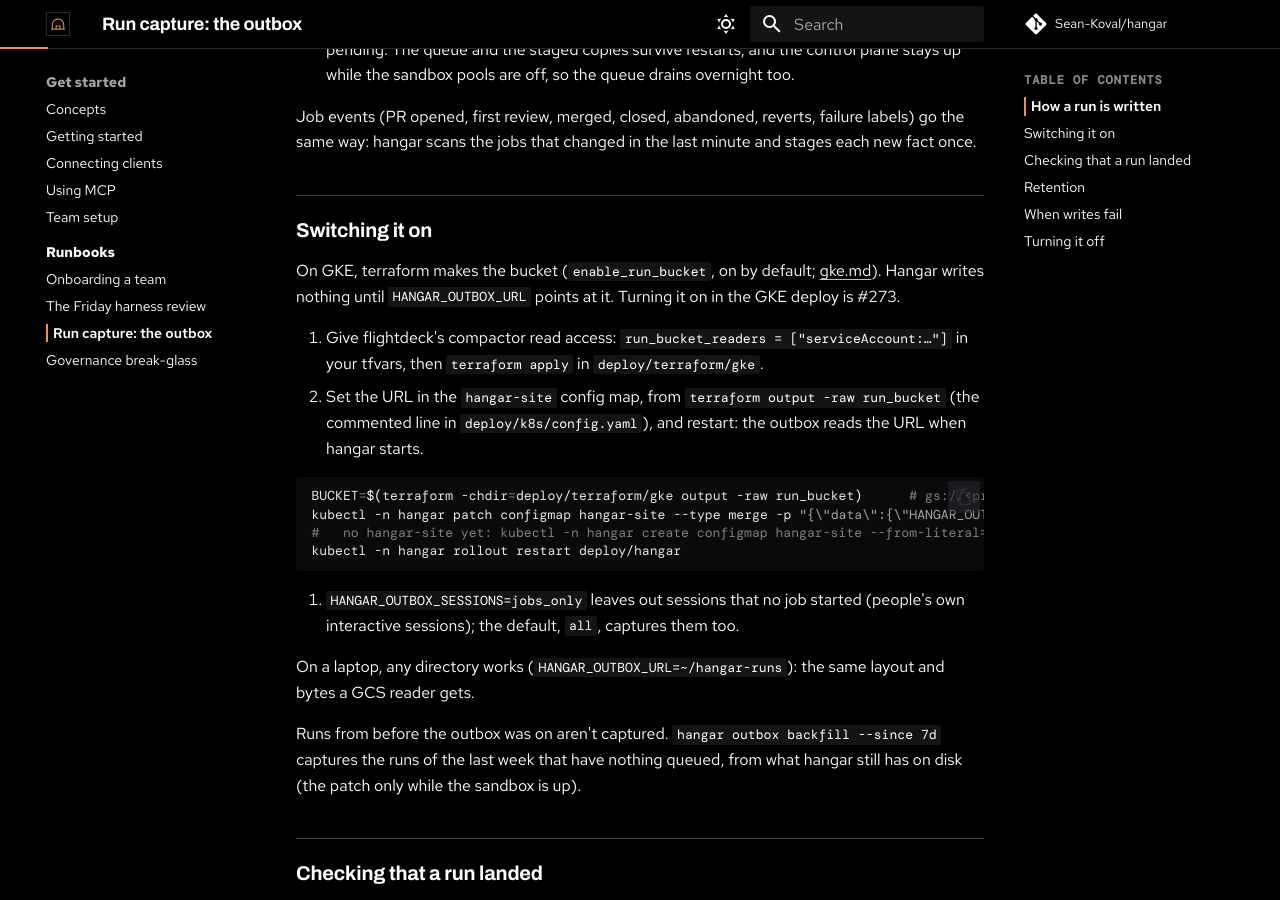
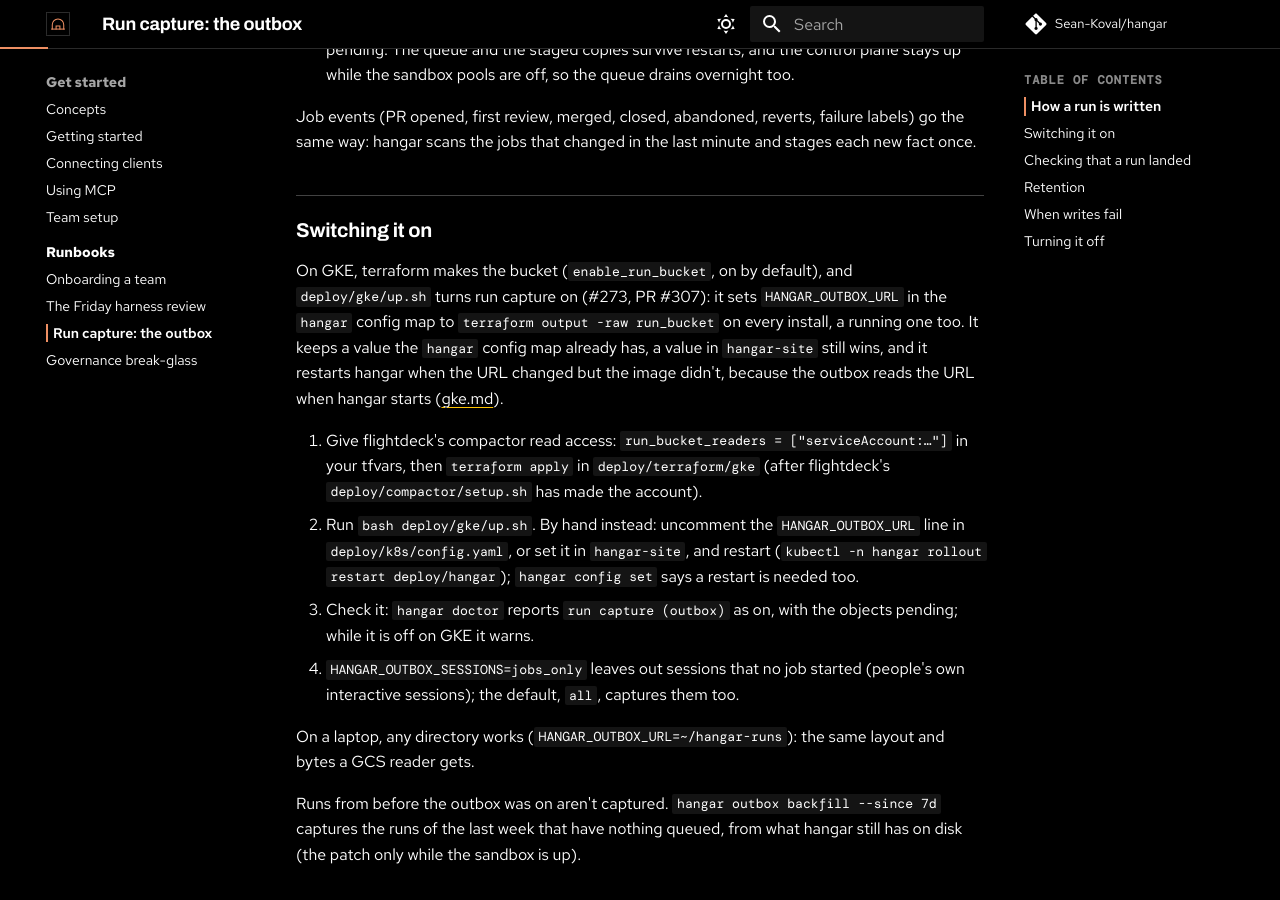
Before and after one commit to Sean-Koval/hangar, an MkDocs documentation site: the page built from docs/runbooks/outbox.md, in a window 1280 px wide and 900 px high, scrolled down 844 px. Built offline with MkDocs 1.6.1 and Material for MkDocs 9.7.7, drawn with Linux system fonts in a browser that asks for light colours; comment, search, counter and statistics services are not loaded.

Commit message:
docs: up.sh turns run capture on (#273, PR #307)
The outbox runbook, the upgrade guide and the onboarding runbook now say
that deploy/gke/up.sh sets HANGAR_OUTBOX_URL from terraform's run_bucket
and restarts hangar when it changes, instead of telling people to patch
hangar-site by hand. `hangar config set` now flags the restart (#307).

Part of #187

Co-Authored-By: Claude Opus 5.5 <noreply@anthropic.com>
Claude-Session: https://claude.ai/code/session_01HvitnJ1UBiCErYxq9RC6B8

````diff
--- a/docs/runbooks/outbox.md
+++ b/docs/runbooks/outbox.md
@@ -29,22 +29,20 @@ the jobs that changed in the last minute and stages each new fact once.
 
 ## Switching it on
 
-On GKE, terraform makes the bucket (`enable_run_bucket`, on by default; [gke.md](../gke.md#run-capture-bucket)).
-Hangar writes nothing until `HANGAR_OUTBOX_URL` points at it. Turning it on in the GKE deploy is #273.
+On GKE, terraform makes the bucket (`enable_run_bucket`, on by default), and `deploy/gke/up.sh` turns run capture on
+(#273, PR #307): it sets `HANGAR_OUTBOX_URL` in the `hangar` config map to `terraform output -raw run_bucket` on every
+install, a running one too. It keeps a value the `hangar` config map already has, a value in `hangar-site` still wins,
+and it restarts hangar when the URL changed but the image didn't, because the outbox reads the URL when hangar starts
+([gke.md](../gke.md#run-capture-bucket)).
 
 1. Give flightdeck's compactor read access: `run_bucket_readers = ["serviceAccount:…"]` in your tfvars, then
-   `terraform apply` in `deploy/terraform/gke`.
-2. Set the URL in the `hangar-site` config map, from `terraform output -raw run_bucket` (the commented line in
-   `deploy/k8s/config.yaml`), and restart: the outbox reads the URL when hangar starts.
-
-   ```bash
-   BUCKET=$(terraform -chdir=deploy/terraform/gke output -raw run_bucket)      # gs://<project>-hangar-runs
-   kubectl -n hangar patch configmap hangar-site --type merge -p "{\"data\":{\"HANGAR_OUTBOX_URL\":\"$BUCKET\"}}"
-   #   no hangar-site yet: kubectl -n hangar create configmap hangar-site --from-literal=HANGAR_OUTBOX_URL="$BUCKET"
-   kubectl -n hangar rollout restart deploy/hangar
-   ```
-
-3. `HANGAR_OUTBOX_SESSIONS=jobs_only` leaves out sessions that no job started (people's own interactive sessions);
+   `terraform apply` in `deploy/terraform/gke` (after flightdeck's `deploy/compactor/setup.sh` has made the account).
+2. Run `bash deploy/gke/up.sh`. By hand instead: uncomment the `HANGAR_OUTBOX_URL` line in `deploy/k8s/config.yaml`,
+   or set it in `hangar-site`, and restart (`kubectl -n hangar rollout restart deploy/hangar`); `hangar config set`
+   says a restart is needed too.
+3. Check it: `hangar doctor` reports `run capture (outbox)` as on, with the objects pending; while it is off on GKE it
+   warns.
+4. `HANGAR_OUTBOX_SESSIONS=jobs_only` leaves out sessions that no job started (people's own interactive sessions);
    the default, `all`, captures them too.
 
 On a laptop, any directory works (`HANGAR_OUTBOX_URL=~/hangar-runs`): the same layout and bytes a GCS reader gets.
````
Also changed, not shown: docs/runbooks/onboarding.md (+3 -2 lines), docs/upgrading.md (+4 -4 lines).
